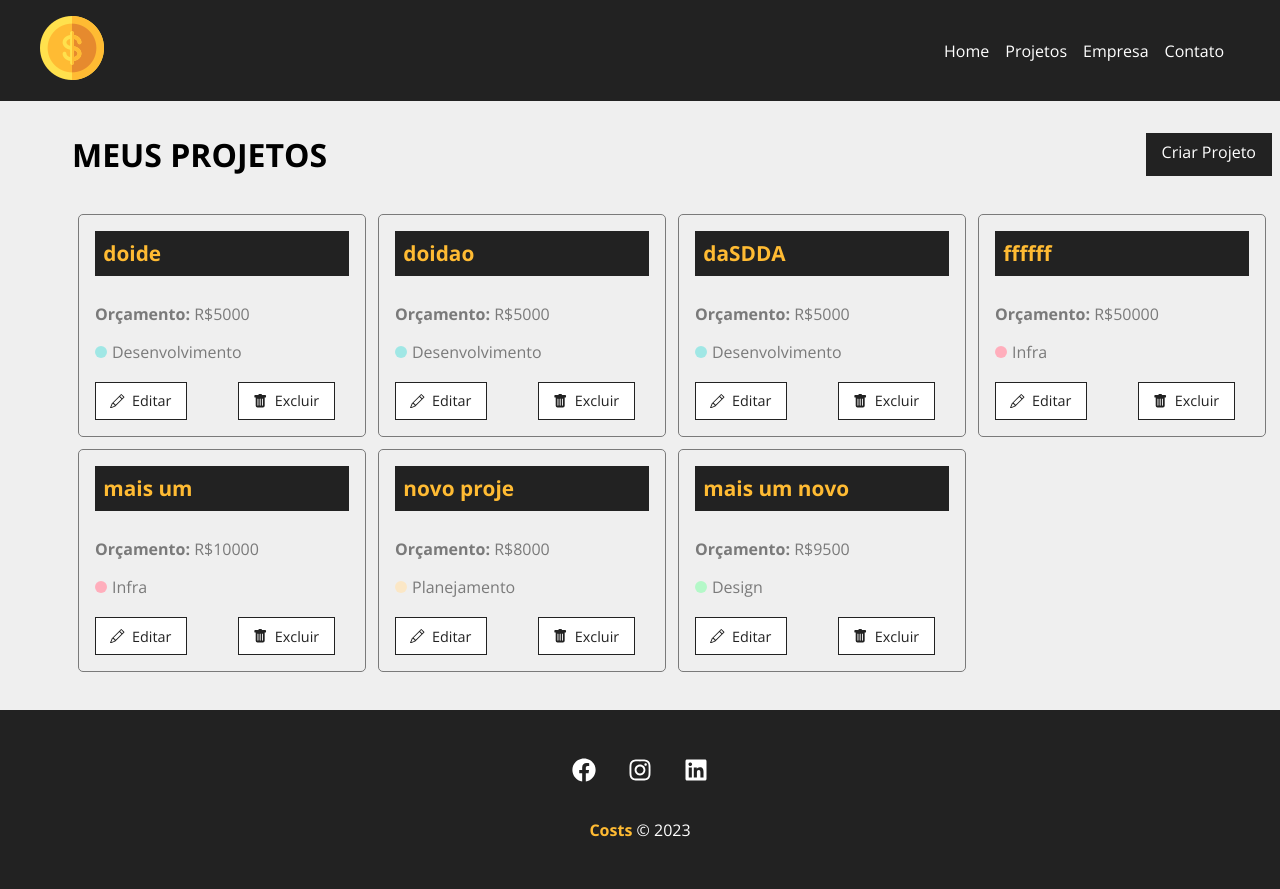
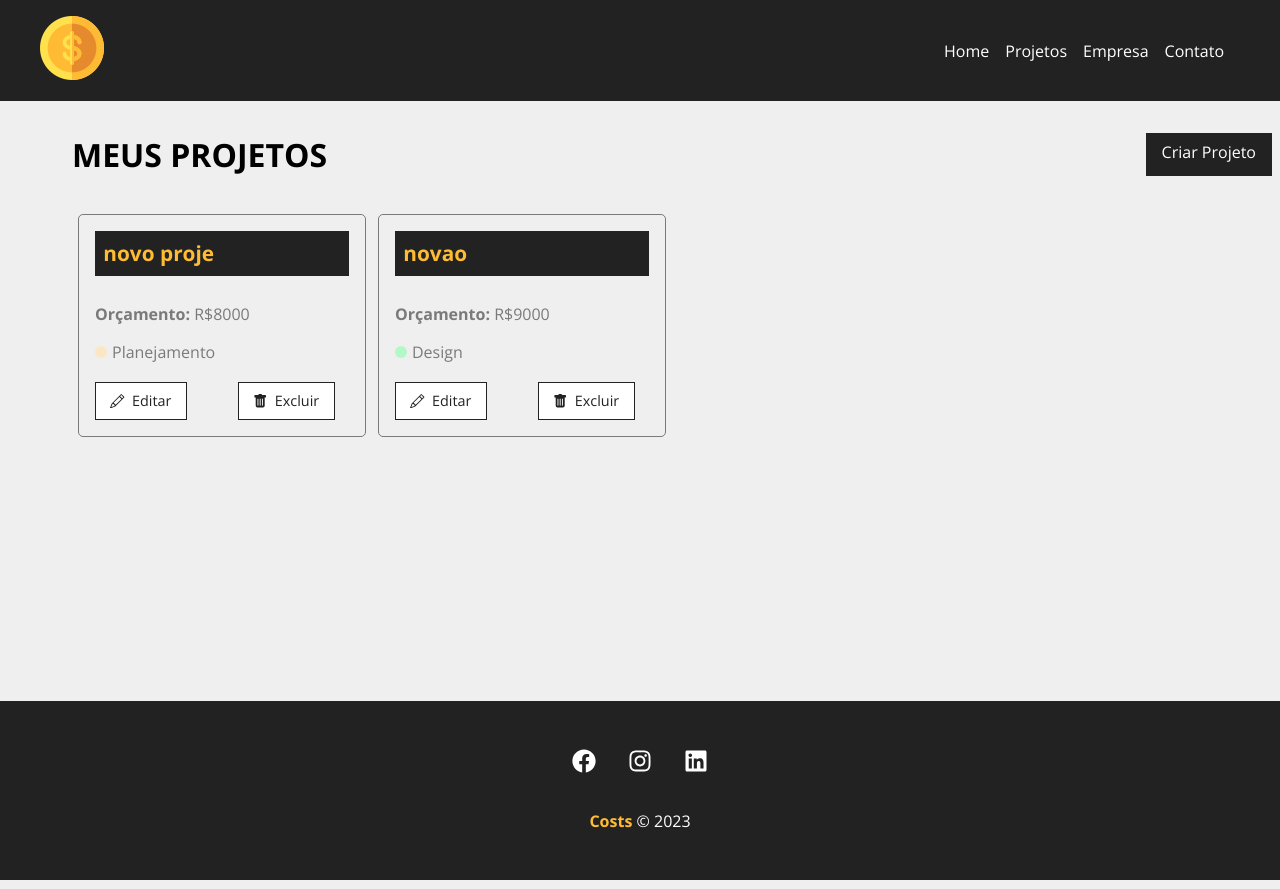
Before and after one commit to Diguim/costs-YT-HDC, a React (Create React App) app: page /projects in a window 1280 px wide. Shown: the top 889 px of the page. Built offline with nearby package versions, Linux system fonts and the light colour scheme; data requests are answered from the project's data file; the HTML template or start-up script is replaced by a standard one.

Commit message:
edicao, visualizacao e exclusao de projetos - aulas 27-32

```diff
--- a/db.json
+++ b/db.json
@@ -1,60 +1,5 @@
 {
   "projects": [
-    {
-      "name": "doide",
-      "budget": "5000",
-      "category": {
-        "id": "2",
-        "name": "Desenvolvimento"
-      },
-      "cost": 0,
-      "services": [],
-      "id": 1
-    },
-    {
-      "name": "doidao",
-      "budget": "5000",
-      "category": {
-        "id": "2",
-        "name": "Desenvolvimento"
-      },
-      "cost": 0,
-      "services": [],
-      "id": 2
-    },
-    {
-      "name": "daSDDA",
-      "budget": "5000",
-      "category": {
-        "id": "2",
-        "name": "Desenvolvimento"
-      },
-      "cost": 0,
-      "services": [],
-      "id": 3
-    },
-    {
-      "name": "ffffff",
-      "budget": "50000",
-      "category": {
-        "id": "1",
-        "name": "Infra"
-      },
-      "cost": 0,
-      "services": [],
-      "id": 4
-    },
-    {
-      "name": "mais um",
-      "budget": "10000",
-      "category": {
-        "id": "1",
-        "name": "Infra"
-      },
-      "cost": 0,
-      "services": [],
-      "id": 5
-    },
     {
       "name": "novo proje",
       "budget": "8000",
@@ -67,8 +12,8 @@
       "id": 6
     },
     {
-      "name": "mais um novo",
-      "budget": "9500",
+      "name": "novao",
+      "budget": "9000",
       "category": {
         "id": "3",
         "name": "Design"
--- a/src/App.js
+++ b/src/App.js
@@ -5,6 +5,7 @@
 import Contact from './components/pages/Contact';
 import NewProject from './components/pages/NewProject';
 import Projects from './components/pages/Projects';
+import Project from './components/pages/Project';
 
 import Container from './components/layout/Container';
 import Navbar from './components/layout/Navbar';
@@ -28,6 +29,8 @@
 
           <Route path="/newproject" element={<NewProject />} />
 
+          <Route path="/project/:id" element={<Project />} />
+
         </Routes>
       </Container>
       <Footer />
--- /dev/null
+++ b/src/components/layout/Loading.js
@@ -0,0 +1,13 @@
+import loading from '../../img/loading.svg'
+
+import styles from './Loading.module.css'
+
+function Loading(){
+    return(
+        <div className={styles.loader_container}>
+            <img className={styles.loader} src={loading} alt="Loading" />
+        </div>
+    )
+}
+
+export default Loading
--- /dev/null
+++ b/src/components/layout/Loading.module.css
@@ -0,0 +1,12 @@
+.loader_container {
+    width: 100%;
+    height: 100%;
+    display: flex;
+    justify-content: center;
+    align-items: center;
+
+}
+
+.loader {
+    width: 50%;
+}
--- /dev/null
+++ b/src/components/pages/Project.js
@@ -0,0 +1,107 @@
+import styles from './Project.module.css'
+
+import { useParams } from 'react-router-dom'
+import { useState, useEffect } from 'react'
+
+import Loading from '../layout/Loading'
+import Container from '../layout/Container'
+import ProjectForm from '../project/ProjectForm'
+import Message from '../layout/Message'
+
+function Project() {
+    const { id } = useParams()
+
+    const [project, setProject] = useState([])
+    const [showProjectForm, setShowProjectForm] = useState(false)
+    const [message, setMessage] = useState()
+    const [type, setType] = useState()
+
+    useEffect(() => {
+        setTimeout(() => {
+            fetch(`http://localhost:5000/projects/${id}`, {
+                method: 'GET',
+                headers: {
+                    'Content-Type': 'application/json',
+                },
+            })
+                .then((resp) => resp.json())
+                .then((data) => {
+                    setProject(data)
+                })
+                .catch((err) => console.log(err))
+        }, 1000)
+    }, [id])
+
+    function editPost(project){
+        // budget validation
+        if(project.budget < project.cost){
+            //mensagem
+            setMessage('O orçamento não pode ser menor que o custo do projeto!');
+            setType('error');
+            return false
+        }
+
+        fetch(`http://localhost:5000/projects/${project.id}`, {
+            method:'PATCH',
+            headers: {
+                'Content-Type': 'application/json',
+            },
+            body: JSON.stringify(project),
+        })
+        .then((resp) => resp.json())
+        .then((data) => {
+            setProject(data)
+            setShowProjectForm(false)
+            setMessage('Projeto atualizado!');
+            setType('success');
+        })
+        .catch((err) => console.log(err))
+    }
+
+    function toggleProjectForm(){
+        setShowProjectForm(!showProjectForm)
+    }
+
+    return (
+        <>
+            {project.name ? (
+                <div className={styles.project_details}>
+                    <Container customClass="column">
+                        {message && <Message type={type} msg={message} /> }
+                        <div className={styles.details_container}>
+                            <h1>Projeto: {project.name}</h1>
+                            <button className={styles.btn} onClick={toggleProjectForm}>
+                                {!showProjectForm ? 'Editar projeto' : 'Fechar'}
+                            </button>
+                            {!showProjectForm ? (
+                                <div className={styles.project_info}>
+                                    <p>
+                                        <span>Categoria: </span>{project.category.name}
+                                    </p>
+                                    <p>
+                                        <span>Total de Orçamento: </span>R${project.budget}
+                                    </p>
+                                    <p>
+                                        <span>Total Utilizado: </span>R${project.cost}
+                                    </p>
+                                </div>
+                            ) : (
+                                <div className={styles.project_info}>
+                                    <ProjectForm
+                                        handleSubmit={editPost}
+                                        btnText="Concluir edição"
+                                        projectData={project}
+                                    />
+                                </div>
+                            )}
+                        </div>
+                    </Container>
+                </div>
+            ) : (
+                <Loading />
+            )}
+        </>
+    )
+}
+
+export default Project
--- /dev/null
+++ b/src/components/pages/Project.module.css
@@ -0,0 +1,48 @@
+.project_details{
+    padding: 2em;
+}
+
+.project_details h1,
+.project_details h2,
+.project_details p {
+    margin-bottom: 0.5em;
+}
+
+.project_details h1{
+    background-color: #222;
+    color: #FFBB33;
+    padding: 0.4em;
+}
+
+.project_details span {
+    font-weight: bold;
+}
+
+.details_container,
+.service_form_container {
+    border-bottom: 1px solid #7a7a7a;
+    margin-bottom: 1.2em;
+    padding-bottom: 1.2em;
+    display: flex;
+    justify-content: space-between;
+    flex-wrap: wrap;
+}
+
+.btn {
+    background-color: #222;
+    color: #FFF;
+    padding: 0.5em 1em;
+    text-decoration: none;
+    transition: 0.5s;
+    cursor: pointer;
+    max-height: 40px;
+    border: none;
+}
+
+.btn:hover{
+    color:#FFBB33;
+}
+
+.project_info {
+    width: 100%;
+}
--- a/src/components/pages/Projects.js
+++ b/src/components/pages/Projects.js
@@ -4,6 +4,7 @@
 
 import Message from "../layout/Message"
 import Container from "../layout/Container"
+import Loading from '../layout/Loading'
 import LinkButton from '../layout/LinkButton'
 import ProjectCard from '../project/ProjectCard'
 
@@ -11,6 +12,8 @@
 
 function Projects() {
     const [projects, setProjects] = useState([])
+    const [removeLoading, setRemoveLoading] = useState(false)
+    const [projectMessage, setProjectMessage] = useState('')
 
     const location = useLocation()
     let message = ''
@@ -19,7 +22,7 @@
     }
 
     useEffect(() => {
-
+        setTimeout(() => {
             fetch('http://localhost:5000/projects', {
                 method: 'GET',
                 headers: {
@@ -30,19 +33,35 @@
                 .then((data) => {
                     console.log(data)
                     setProjects(data)
+                    setRemoveLoading(true)
                 })
                 .catch((err) => console.log(err))
+        }, 1000)
     }, [])
+
+    function removeProject(id) {
+        fetch(`http://localhost:5000/projects/${id}`, {
+            method: 'DELETE',
+            headers: {
+                'Content-Type': 'application/json'
+            },
+        })
+        .then((resp) => resp.json())
+        .then(() => {
+            setProjects(projects.filter((project) => project.id !== id))
+            setProjectMessage('Projeto removido com sucesso!')
+        })
+        .catch((err) => console.log(err))
+    }
 
     return (
         <div className={styles.project_container}>
             <div className={styles.title_container}>
-
                 <h1>MEUS PROJETOS</h1>
                 <LinkButton to="/newproject" text="Criar Projeto" />
-
             </div>
             {message && <Message type="success" msg={message} />}
+            {projectMessage && <Message type="success" msg={projectMessage} />}
             <Container customClass="start">
                 {projects.length > 0 &&
                     projects.map((project) => (
@@ -52,8 +71,13 @@
                             budget={project.budget}
                             category={project.category.name}
                             key={project.id}
+                            handleRemove={removeProject}
                         />
                     ))}
+                {!removeLoading && <Loading />}
+                {removeLoading && projects.length === 0 && (
+                    <p>NÃO HÁ PROJETOS CADASTRADOS !</p>
+                )}
             </Container>
         </div>
     )
--- a/src/components/project/ProjectCard.js
+++ b/src/components/project/ProjectCard.js
@@ -6,6 +6,12 @@
 
 
 function ProjectCard({ id, name, budget, category, handleRemove }){
+    const remove = (e) => {
+        e.preventDefault()
+        handleRemove(id)
+    }
+
+
     return (
         <div className={styles.project_card}>
             <h4>{name}</h4>
@@ -16,10 +22,10 @@
                 <span className={`${styles[category.toLowerCase()]}`}></span> {category}
             </p>
             <div className={styles.project_card_actions}>
-                <Link to="/">
+                <Link to={`/project/${id}`}>
                     <BsPencil /> Editar
                 </Link>
-                <button>
+                <button onClick={remove}>
                     <BsFillTrashFill /> Excluir
                 </button>
 
```
Lines whose indentation alone changed are shown as unchanged.
